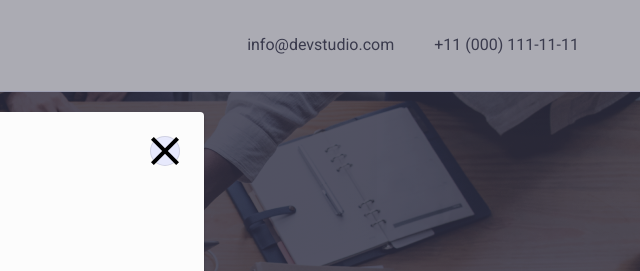
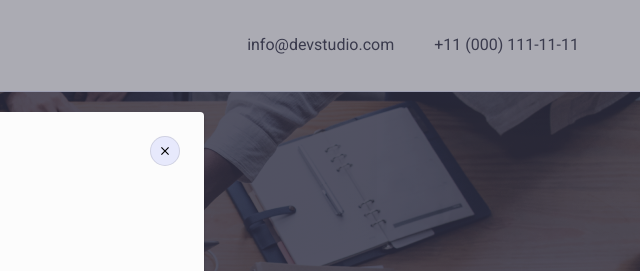
Before and after one commit to MokanuRostik/goit-markup-hw-05, a plain HTML site: page index.html in a window 1280 px wide. Both pictures are taken after a click on the button "Order Service". Shown: the top 271 px of the page, 640-1280 px from the left. Drawn offline with Linux system fonts and the light colour scheme.

Commit message:
Update index.html

```diff
--- a/index.html
+++ b/index.html
@@ -402,7 +402,7 @@
     <div class="backdrop is-hidden" data-modal>
       <div class="modal">
         <button type="button" class="close-button" data-modal-close>
-          <svg>
+          <svg class="button-modal-icon" width="8" heigt="8">
             <use href="./symbol-defs.svg#icon-close"></use>
           </svg>
         </button>
```
